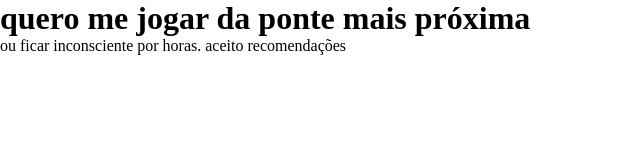
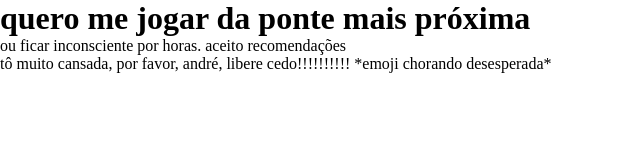
Before and after one commit to marysclair/AULA-12-12, a plain HTML site: page index.html in a window 1280 px wide. Shown: the whole page, without its empty margins (0-640 px from the left). Drawn offline with Linux system fonts and the light colour scheme.

Commit message:
ablublelelel

```diff
--- a/index.html
+++ b/index.html
@@ -10,5 +10,6 @@
 <body>
     <h1>quero me jogar da ponte mais próxima</h1>
     <p>ou ficar inconsciente por horas. aceito recomendações</p>
+    <p>tô muito cansada, por favor, andré, libere cedo!!!!!!!!!! *emoji chorando desesperada*</p>
 </body>
 </html>
```
